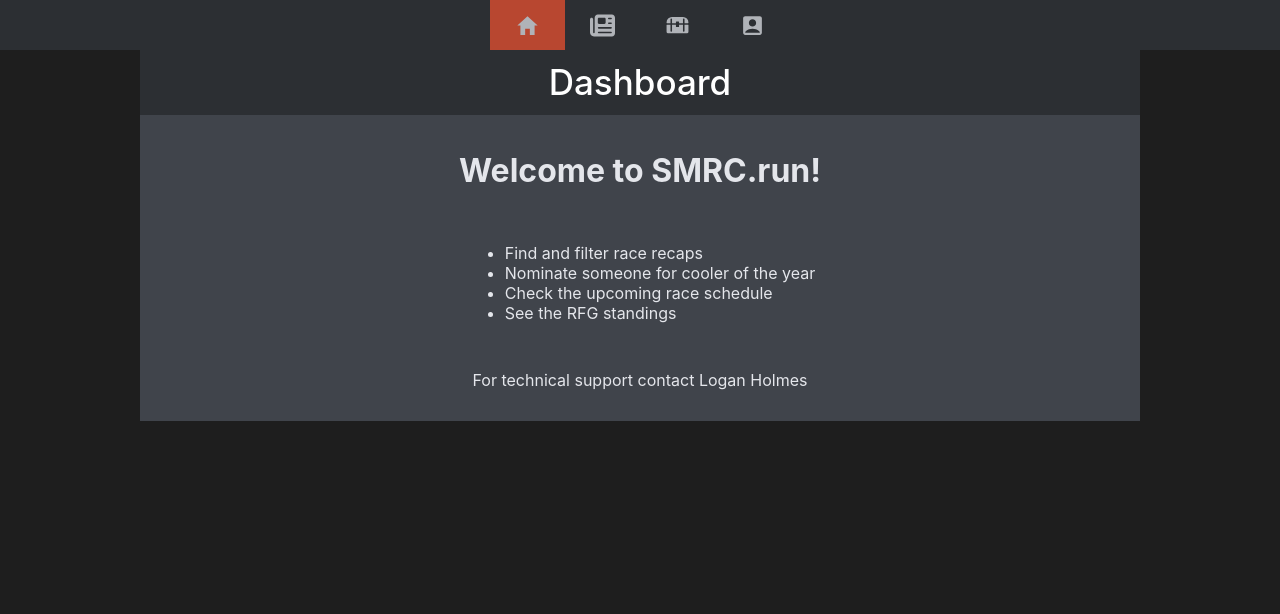
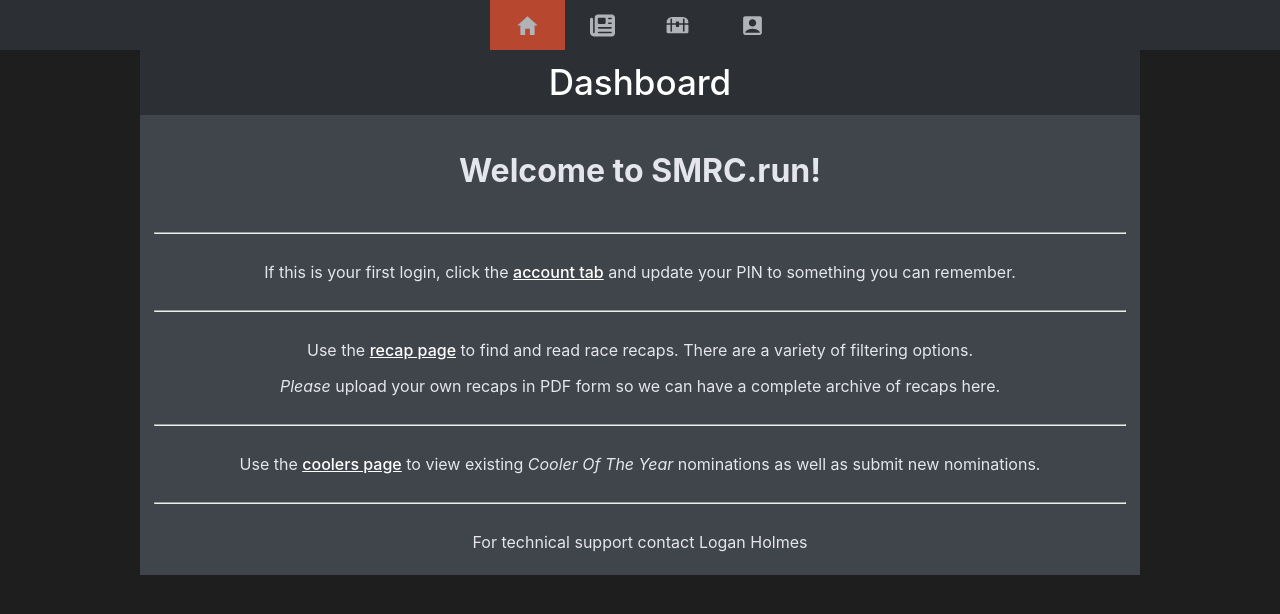
Before and after one commit to realloganholmes/SMRC, a React (Create React App) app: page /home in a window 1280 px wide. Shown: the top 614 px of the page. Built offline with nearby package versions, Linux system fonts and the light colour scheme.

Commit message:
Minor tweaks

```diff
--- a/src/Pages/Account/account.js
+++ b/src/Pages/Account/account.js
@@ -59,7 +59,7 @@ const Account = () => {
                     </div>
                 </div>
                 <div className="body-content">
-                    <h1>{user.username}</h1>
+                    <h1>{user?.username}</h1>
                     { !update &&
                         <div className='button-container'>
                             <button onClick={() => setUpdate(true)}>Update PIN</button>
--- a/src/Pages/Dashboard/dashboard.js
+++ b/src/Pages/Dashboard/dashboard.js
@@ -11,12 +11,14 @@ const Dashboard = () => {
                 </div>
                 <div className="body-content">
                     <h1>Welcome to SMRC.run!</h1>
-                    <ul>
-                        <li>Find and filter race recaps</li>
-                        <li>Nominate someone for cooler of the year</li>
-                        <li>Check the upcoming race schedule</li>
-                        <li>See the RFG standings</li>
-                    </ul>
+                    <hr />
+                    <p>If this is your first login, click the <a href='/account'>account tab</a> and update your PIN to something you can remember.</p>
+                    <hr />
+                    <p>Use the <a href='/recaps'>recap page</a> to find and read race recaps. There are a variety of filtering options.</p>
+                    <p><i>Please</i> upload your own recaps in PDF form so we can have a complete archive of recaps here.</p>
+                    <hr />
+                    <p>Use the <a href='/coolers'>coolers page</a> to view existing <i>Cooler Of The Year</i> nominations as well as submit new nominations.</p>
+                    <hr />
                     <p>For technical support contact Logan Holmes</p>
                 </div>
             </div>
--- a/src/Pages/Dashboard/dashboard.scss
+++ b/src/Pages/Dashboard/dashboard.scss
@@ -33,8 +33,22 @@
         display: flex;
         flex-direction: column;
         align-items: center;
-        gap: 15px;
         color: var(--text-color);
+    }
+
+    hr {
+        width: 100%;
+        margin: 20px;
+    }
+
+    p {
+        margin-top: 8px;
+        margin-bottom: 8px;
+    }
+
+    a {
+        color: white !important;
+        font-weight: 500;
     }
 
     @media(max-width: 950px) {
--- a/src/Pages/Recaps/recaps.js
+++ b/src/Pages/Recaps/recaps.js
@@ -17,17 +17,21 @@ const Recaps = () => {
         startDate: '',
         endDate: '',
         date: '',
-        distance: '',
+        distance: 'Any',
         raceName: '',
         author: '',
     });
 
-    const loadRecaps = async () => {
+    const RACE_DISTANCE_OPTIONS = ['Any'].concat(RACE_DISTANCES);
+
+    const loadRecaps = async (filter = false) => {
         const queryParams = new URLSearchParams();
 
-        Object.entries(filters).forEach(([key, value]) => {
-            if (value) queryParams.append(key, value);
-        });
+        if (filter) {
+            Object.entries(filters).forEach(([key, value]) => {
+                if (value) queryParams.append(key, value === 'Any' ? '' : value);
+            });
+        }
 
         const queryString = queryParams.toString();
         const url = `/api/recaps/getRecaps${queryString ? `?${queryString}` : ''}`;
@@ -86,7 +90,7 @@ const Recaps = () => {
                                 <div>
                                     <label>Distance:</label>
                                     <select type="text" value={filters.distance} onChange={e => setFilters({ ...filters, distance: e.target.value })}>
-                                        {RACE_DISTANCES.map((dist) => (
+                                        {RACE_DISTANCE_OPTIONS.map((dist) => (
                                             <option key={dist} value={dist}>
                                                 {dist}
                                             </option>
@@ -102,7 +106,7 @@ const Recaps = () => {
                                     <input type="text" value={filters.author} onChange={e => setFilters({ ...filters, author: e.target.value })} />
                                 </div>
                             </div>
-                            <button onClick={() => loadRecaps()}>Search</button>
+                            <button onClick={() => loadRecaps(true)}>Search</button>
                         </div>
                     }
                     {recaps.map((recap) => (
```
Also changed, not shown: staticwebapp.config.json (added, +9 -0 lines).
